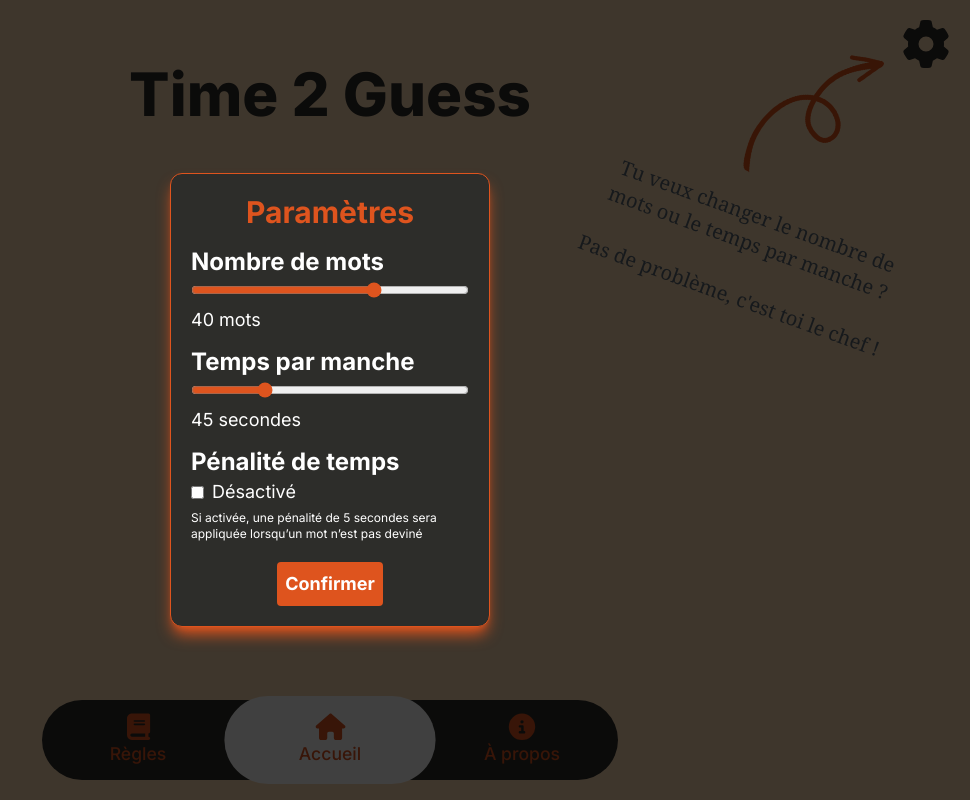
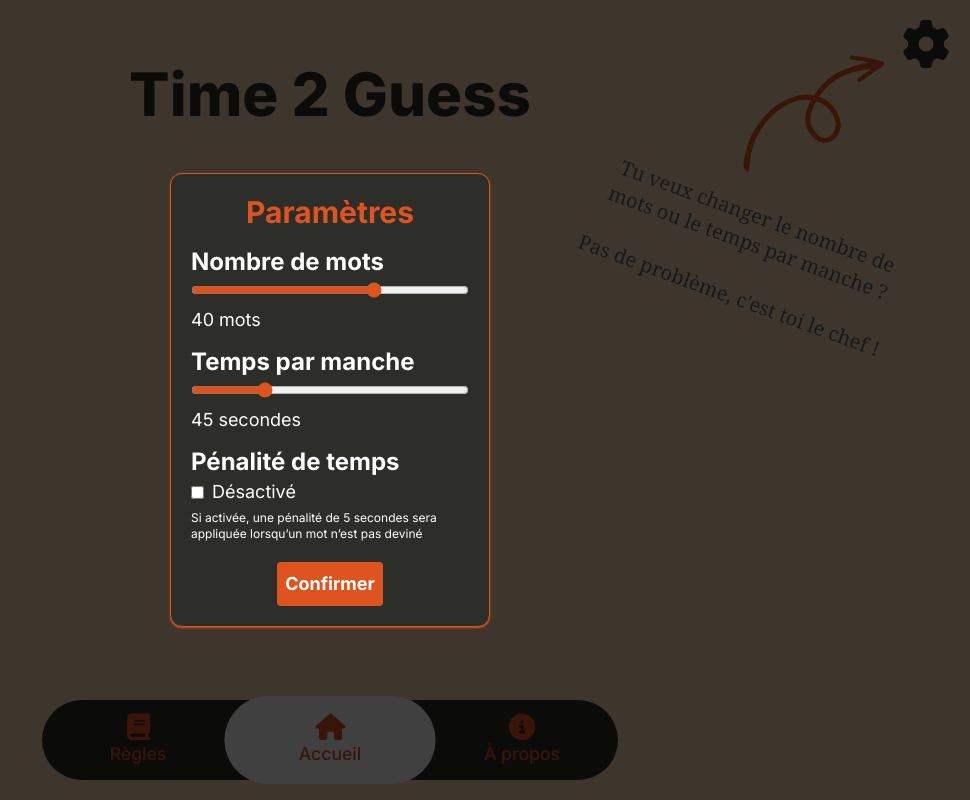
Before and after one commit to Spookywy/time2guess, a Next.js app: page / in a window 1280 px wide. Both pictures are taken after a click on the button 1236 px from the left and 44 px from the top of the page. Shown: the whole page, without its empty margins (310-1280 px from the left). Built offline with nearby package versions, Linux system fonts and the light colour scheme.

Commit message:
♻️ change game creation logic

```diff
--- a/src/app/create-teams/page.tsx
+++ b/src/app/create-teams/page.tsx
@@ -1,4 +1,5 @@
 "use client";
+import { createGame } from "@/actions/game";
 import PrimaryButton from "@/components/buttons/primaryButton";
 import SecondaryButton from "@/components/buttons/secondaryButton";
 import SettingsModal from "@/components/modals/settingsModal";
@@ -39,8 +40,9 @@ export default function Page() {
     setNumberOfTeams((prev) => Math.min(MAXIMUM_NUMBER_OF_TEAMS, prev + 1));
   }
 
-  function startGame() {
+  async function startGame() {
     setIsStartingGame(true);
+    await createGame();
     sendEvent("game_started", {
       number_of_teams: numberOfTeams.toString(),
       number_of_words: nbWords.toString(),
--- a/src/app/game/page.tsx
+++ b/src/app/game/page.tsx
@@ -1,4 +1,3 @@
-import { createGame } from "@/actions/game";
 import { Game } from "@/components/game/game";
 import { MINIMUM_NUMBER_OF_TEAMS } from "@/utils/constants";
 import fs from "fs";
@@ -20,7 +19,5 @@ export default async function Page(props: {
     return Math.max(MINIMUM_NUMBER_OF_TEAMS, numberOfTeamsParam);
   }
 
-  await createGame();
-
   return <Game words={words} numberOfTeams={getNumberOfTeams()} />;
 }
--- a/src/components/modals/modal.tsx
+++ b/src/components/modals/modal.tsx
@@ -10,7 +10,7 @@ export default function Modal({ className, children }: ModalProps) {
     <>
       <div className="w-screen h-screen bg-black absolute top-0 left-0 opacity-75" />
       <div
-        className={`z-10 fixed left-2/4 top-2/4 -translate-x-1/2 -translate-y-1/2 border shadow-lg rounded-xl shadow-dark-orange border-dark-orange bg-jet p-5 text-lg text-white ${className}`}
+        className={`z-10 fixed left-2/4 top-2/4 -translate-x-1/2 -translate-y-1/2 border shadow-sm rounded-xl shadow-dark-orange border-dark-orange bg-jet p-5 text-lg text-white ${className}`}
       >
         {children}
       </div>
--- a/src/utils/constants.ts
+++ b/src/utils/constants.ts
@@ -3,7 +3,7 @@ export const DEFAULT_NUMBER_OF_WORDS_TO_PICK = 40;
 export const DEFAULT_ROUND_DURATION = 45;
 export const DEFAULT_IS_TIME_PENALTY_FEATURE_ENABLED = false;
 export const TIME_PENALTY = 5;
-export const APP_VERSION = "1.7.2";
+export const APP_VERSION = "1.7.3";
 export const MINIMUM_NUMBER_OF_TEAMS = 2;
 export const MAXIMUM_NUMBER_OF_TEAMS = 4;
 
```
